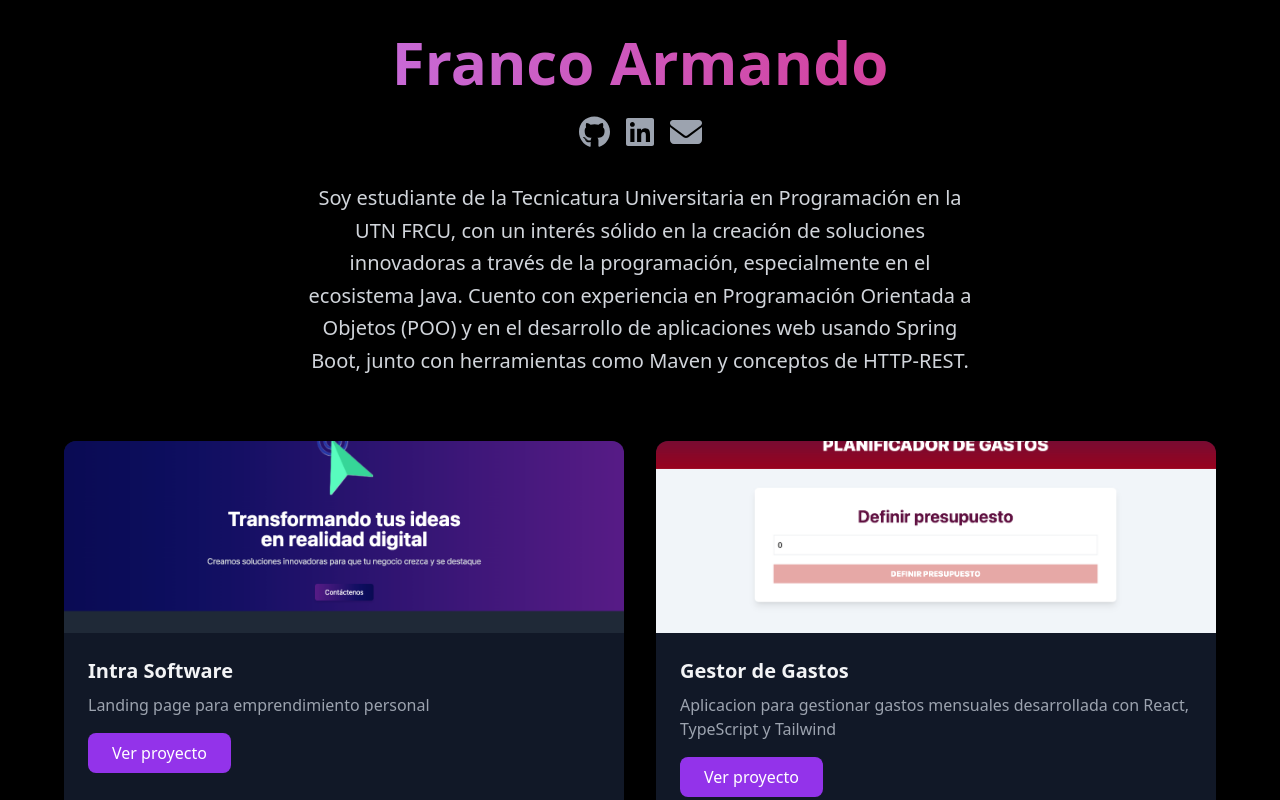
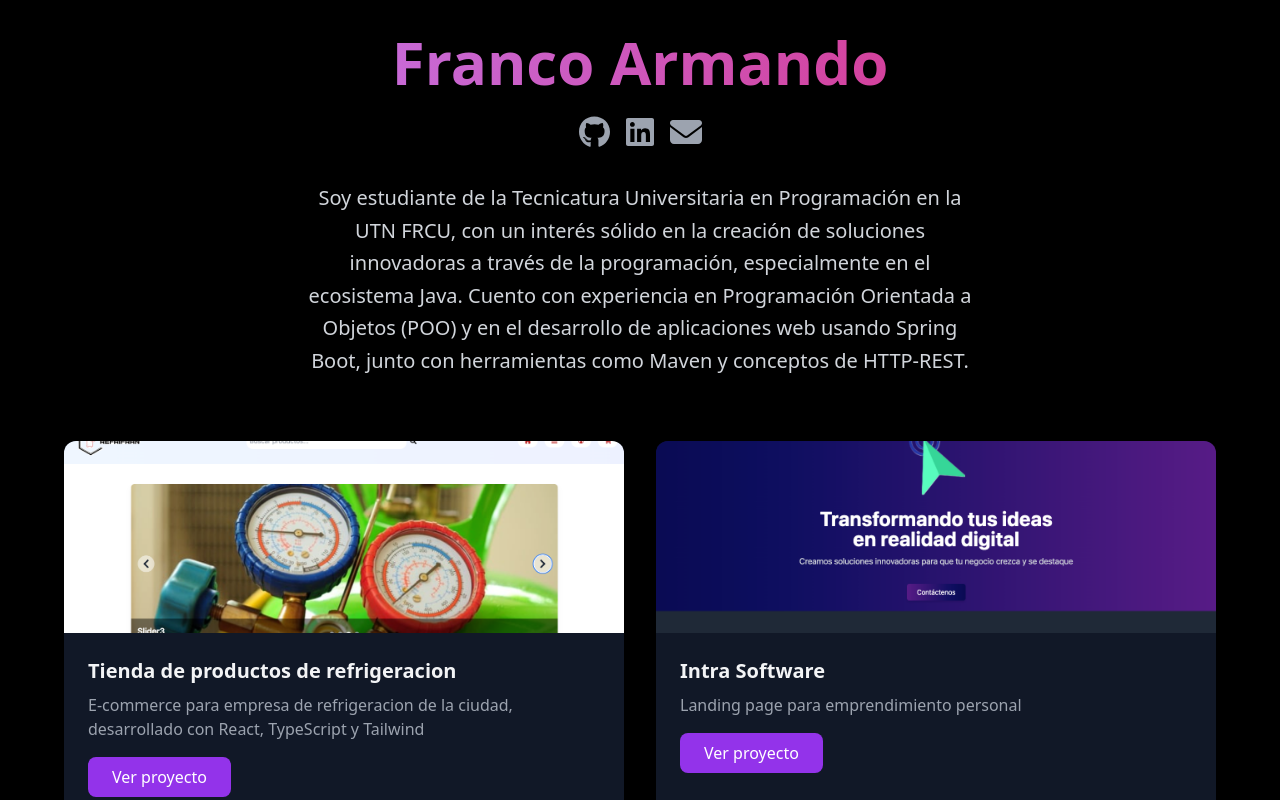
Before and after one commit to francoarmando1911/personal-portfolio, a React (Vite) app: page / in a window 1280 px wide. Shown: the top 800 px of the page. Built offline with nearby package versions, Linux system fonts and the light colour scheme.

Commit message:
Agregando proyecto

```diff
--- a/src/Data/portfolio.ts
+++ b/src/Data/portfolio.ts
@@ -1,4 +1,11 @@
 export const projects = [
+    {
+        id: 6,
+        title: "Tienda de productos de refrigeracion",
+        description: "E-commerce para empresa de refrigeracion de la ciudad, desarrollado con React, TypeScript y Tailwind",
+        image: "./refrigeracion.png",
+        link: "https://66f4a14b161dc40eeea5fa2b--totalimp.netlify.app/"
+    },
     {
         id: 1,
         title: "Intra Software",
```
Also changed, not shown: public/refrigeracion.png (added).
